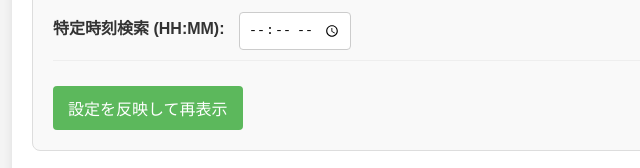
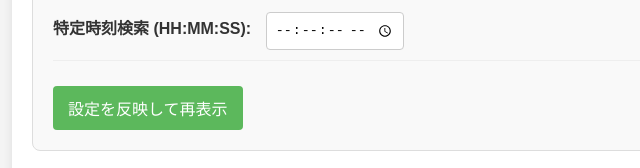
Before and after one commit to nemucha/digitaltwin_bus, a plain HTML site: page index.html in a window 1280 px wide. Shown: the part 627-795 px from the top of the page, 158-798 px from the left. Drawn offline with nearby package versions, Linux system fonts and the light colour scheme; no server answers.

Commit message:
Update index.html

```diff
--- a/index.html
+++ b/index.html
@@ -59,8 +59,8 @@
                 <button class="interval-btn" data-interval="60">1時間毎</button>
                 <button class="interval-btn" data-interval="0">指定時刻のみ</button> </div>
              <div class="control-group">
-                <label for="time-input">特定時刻検索 (HH:MM):</label>
-                <input type="time" id="time-input" name="time-input">
+                <label for="time-input">特定時刻検索 (HH:MM:SS):</label>
+                <input type="time" id="time-input" name="time-input" step="1">
             </div>
 
             <button id="reflect-settings">設定を反映して再表示</button>
```
